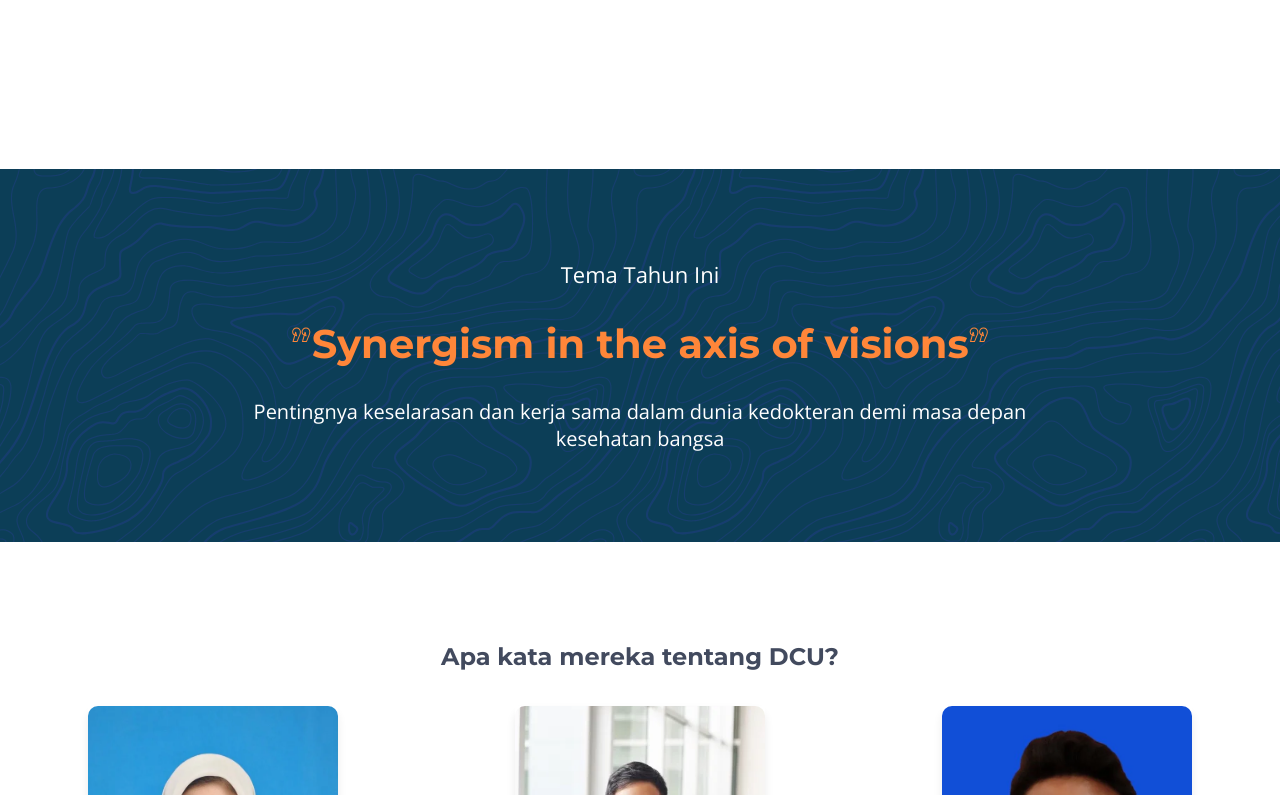
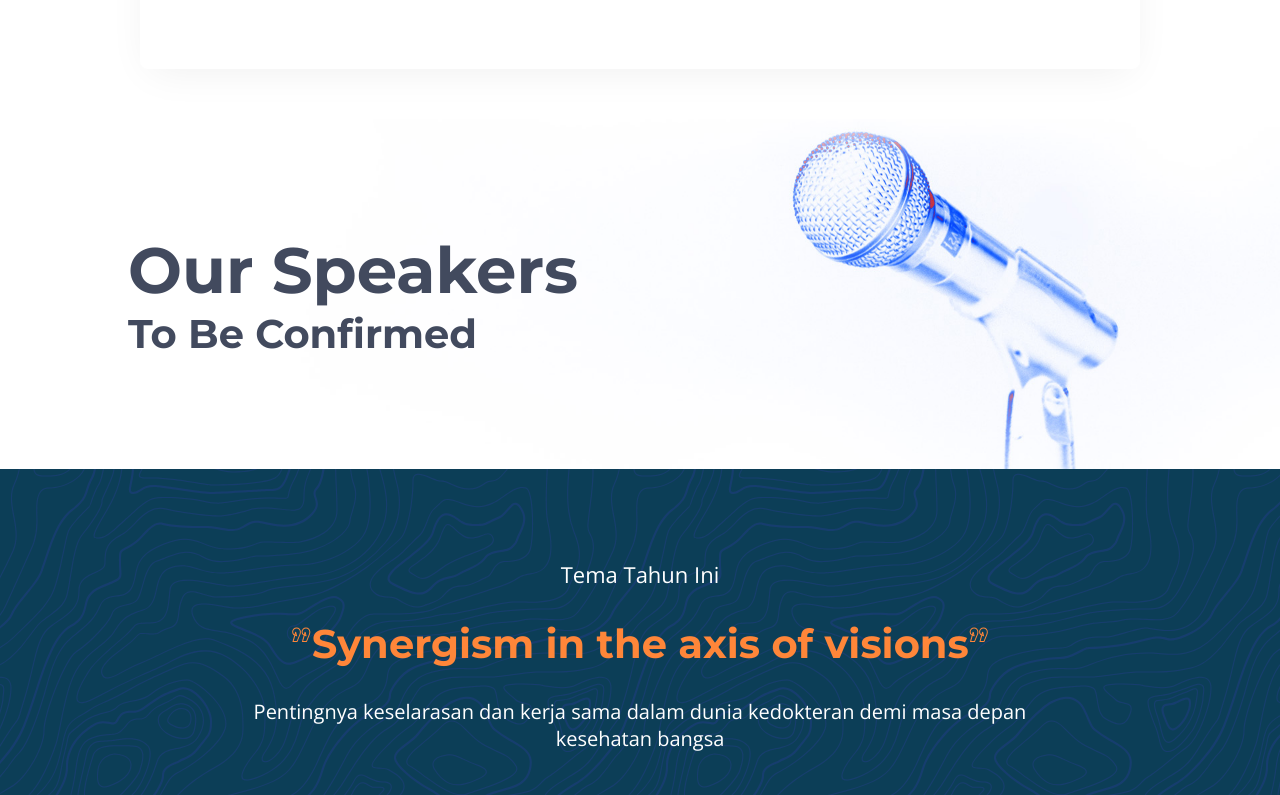
Before and after one commit to febriliankr/doctorscareerupdates.com-nextjs, a Next.js app: page / in a window 1280 px wide. Shown: the part 1745-2540 px from the top of the page. Built offline with nearby package versions, Linux system fonts and the light colour scheme.

Commit message:
added cards

```diff
--- a/pages/index.js
+++ b/pages/index.js
@@ -37,7 +37,14 @@ export default function Home() {
           <ResponsiveCarousel/>
         </section>
         <EventDetails />
+        <section className="home__speakers">
+        <div>
+        <h1>Our Speakers</h1>
+        <h2>To Be Confirmed</h2>
+        </div>
+        </section>
         <YearsTheme />
+
         <RewindComponent/>
         <Footer/>
       </div>
--- a/styles/__eventdetails.scss
+++ b/styles/__eventdetails.scss
@@ -1,8 +1,8 @@
 .eventdetails__container {
 
   // CARD LOOKING CONTAINER
-  // box-shadow: 0px 10px 40px -10px rgba(0, 0, 0, 0.07);
-  // background-color: white;
+  box-shadow: 0px 10px 40px -10px rgba(0, 0, 0, 0.07);
+  background-color: white;
 
   border-radius: 8px;
   margin: 50px auto;
--- a/styles/pages/home.scss
+++ b/styles/pages/home.scss
@@ -1,6 +1,5 @@
 $breakpoint-big: 768px;
 $breakpoint-small: 550px;
-
 
 .home-container {
   background-size: cover;
@@ -19,8 +18,6 @@ $breakpoint-small: 550px;
     justify-content: center;
     align-items: center;
     text-align: center;
-
-
 
     .big-logo {
       max-width: 400px;
@@ -49,16 +46,14 @@ $breakpoint-small: 550px;
     }
   }
 
-  section.home__carousel{
+  section.home__carousel {
     max-width: 100%;
     margin: 50px auto 0;
   }
 }
 
-
-
 .herosectionsingular__container {
-  margin: 100px 0px 100px;
+  margin: 0px 0px 100px;
   align-items: center;
   text-align: center;
   padding: 30px;
@@ -70,11 +65,9 @@ $breakpoint-small: 550px;
     font-size: 1rem !important;
   }
 
-  &:hover{
+  &:hover {
     background-image: $svg2;
   }
-
-
 
   .preheading {
     font-family: "Open Sans", sans-serif;
@@ -120,3 +113,30 @@ $breakpoint-small: 550px;
   color: red;
   filter: drop-shadow(0 2px 2px lighten(#a7a7a7, 1%));
 }
+
+.home__speakers {
+  margin: 0;
+  background-image: url("/speakers-bg.jpg");
+  background-position: center;
+  max-width: 100%;
+  background-size: cover;
+  height: clamp(350px, 2vw, 300px);
+  text-align: left !important;
+  display: flex;
+  align-items: baseline !important;
+
+  div{
+    margin-left: 10%;
+  }
+
+  h1 {
+    color: #424a5e;
+    font-size: clamp(40px, 5vw, 70px);
+    margin: 0;
+  }
+  h2 {
+    color: #424a5e;
+    font-size: clamp(25px, 5vw, 40px);
+    margin: 0;
+  }
+}
```
Also changed, not shown: public/speakers-bg.jpg (added), 1 other file (tests, documents, lock files or other folders).
